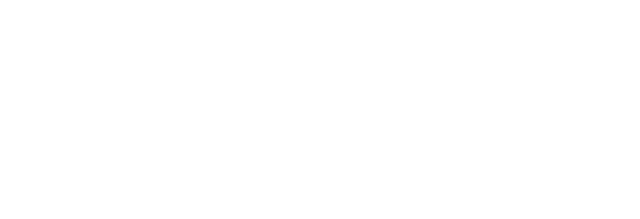
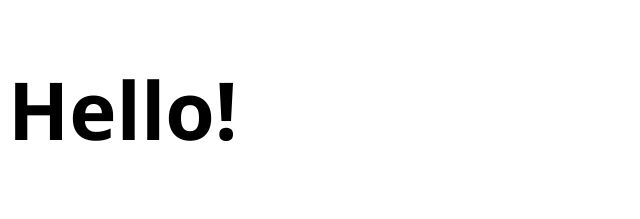
Before and after one commit to theodorusclarence/responsive-website-build, a plain HTML site: page index.html in a window 1280 px wide. Shown: the whole page, without its empty margins (0-640 px from the left). Drawn offline with nearby package versions, Linux system fonts and the light colour scheme.

Commit message:
changed some settings

```diff
--- a/css/styles.css
+++ b/css/styles.css
@@ -1 +1,9 @@
 @import url('https://fonts.googleapis.com/css2?family=Open+Sans:wght@400;700&display=swap');
+
+body {
+  font-family: 'Open Sans';
+}
+
+h1 {
+  font-size: 5rem;
+}
--- a/index.html
+++ b/index.html
@@ -0,0 +1,16 @@
+<!DOCTYPE html>
+<html lang="en">
+
+<head>
+  <meta charset="UTF-8">
+  <meta http-equiv="X-UA-Compatible" content="IE=edge">
+  <meta name="viewport" content="width=device-width, initial-scale=1.0">
+  <title>Responsive</title>
+  <link rel="stylesheet" href="./css/styles.css">
+</head>
+
+<body>
+  <h1>Hello!</h1>
+</body>
+
+</html>
```
